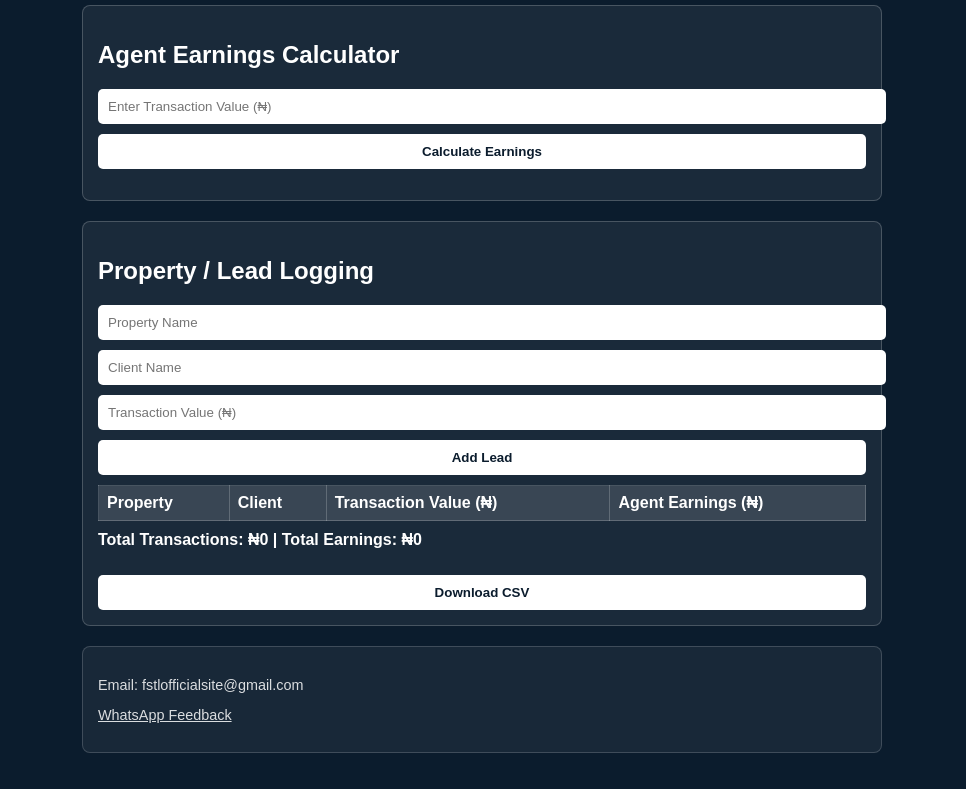
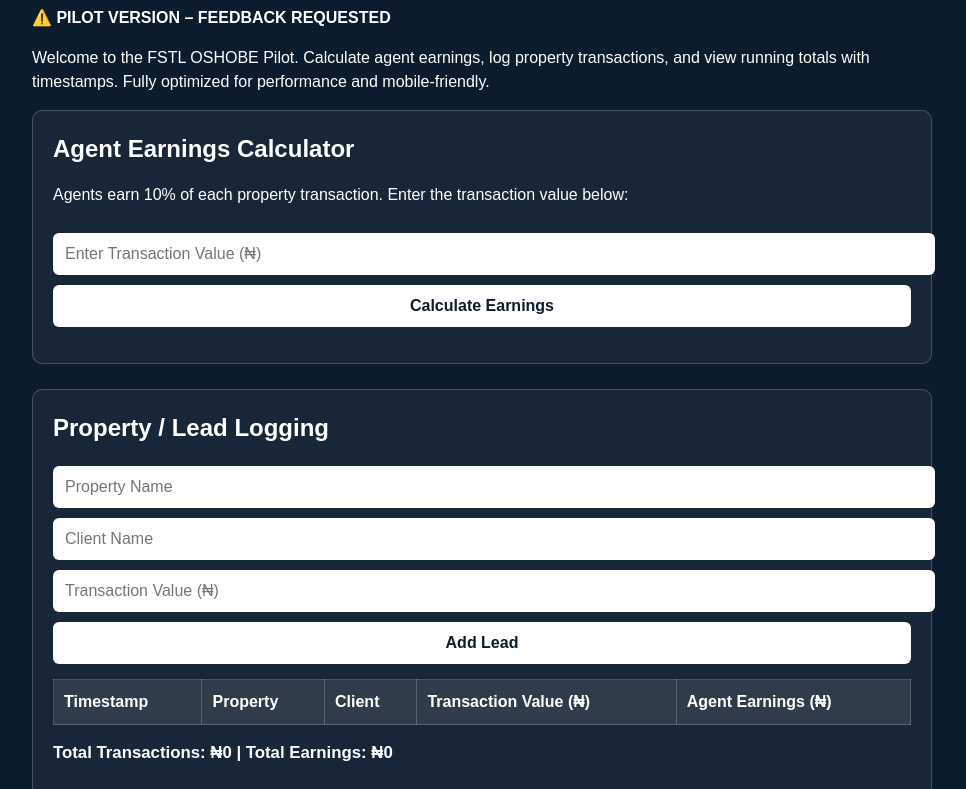
Before and after one commit to omorishaoba-alt/fstl-oshobe-pilot, a plain HTML site: page index.html in a window 1280 px wide. Shown: the part 175-964 px from the top of the page, without its empty margins (158-1124 px from the left). Drawn offline with Linux system fonts and the light colour scheme.

Commit message:
Update title and enhance styling in index.html

```diff
--- a/index.html
+++ b/index.html
@@ -2,34 +2,107 @@
 <html lang="en">
 <head>
 <meta charset="UTF-8">
-<title>OSHOBE – FSTL Pilot</title>
+<title>OSHOBE – FSTL Professional Pilot</title>
 <meta name="viewport" content="width=device-width, initial-scale=1.0">
 
 <style>
-/* Official simple colors */
-body { font-family: Arial, sans-serif; background: #0B1C2D; color: #ffffff; margin: 0; padding: 20px; }
-h1, h2 { color: #ffffff; margin-bottom: 10px; }
-.container { max-width: 800px; margin: auto; }
-.card { background: #ffffff10; border: 1px solid #ffffff33; border-radius: 8px; padding: 15px; margin-bottom: 20px; }
+:root {
+  --fstl-blue: #0B1C2D;
+  --fstl-white: #FFFFFF;
+}
 
-/* Inputs and buttons */
-input, button { width: 100%; padding: 10px; margin-top: 10px; border-radius: 5px; border: none; }
-button { background: #ffffff; color: #0B1C2D; font-weight: bold; cursor: pointer; }
-button:hover { background: #e6e6e6; }
+body {
+  margin: 0;
+  font-family: Arial, sans-serif;
+  background-color: var(--fstl-blue);
+  color: var(--fstl-white);
+  line-height: 1.5;
+}
+.container {
+  max-width: 900px;
+  margin: auto;
+  padding: 20px;
+}
+h1, h2 {
+  margin: 0 0 10px 0;
+}
 
-/* Table */
-table { width: 100%; border-collapse: collapse; margin-top: 10px; }
-td, th { border: 1px solid #ffffff33; padding: 8px; text-align: left; }
-th { background: #ffffff22; }
+/* Header */
+.header {
+  display: flex;
+  align-items: center;
+  gap: 15px;
+  margin-bottom: 25px;
+}
+.header img {
+  height: 60px;
+  width: auto;
+}
+.header div {
+  font-size: 1em;
+}
+
+/* Card Layout */
+.card {
+  background-color: rgba(255,255,255,0.05);
+  border: 1px solid rgba(255,255,255,0.2);
+  border-radius: 10px;
+  padding: 20px;
+  margin-bottom: 25px;
+}
+
+/* Inputs & Buttons */
+input, button {
+  width: 100%;
+  padding: 12px;
+  margin-top: 10px;
+  border-radius: 6px;
+  border: none;
+  font-size: 1em;
+}
+button {
+  background-color: var(--fstl-white);
+  color: var(--fstl-blue);
+  font-weight: bold;
+  cursor: pointer;
+  transition: background 0.2s;
+}
+button:hover {
+  background-color: #e6e6e6;
+}
+
+/* Tables */
+table {
+  width: 100%;
+  border-collapse: collapse;
+  margin-top: 15px;
+}
+th, td {
+  border: 1px solid rgba(255,255,255,0.2);
+  padding: 10px;
+  text-align: left;
+}
+th {
+  background-color: rgba(255,255,255,0.1);
+}
+
+/* Summary */
+.summary {
+  margin-top: 15px;
+  font-weight: bold;
+  font-size: 1.05em;
+}
 
 /* Footer */
-.footer { font-size: 0.9em; opacity: 0.85; margin-top: 20px; }
-a { color: #ffffff; text-decoration: underline; }
-
-.summary { margin-top: 10px; font-weight: bold; }
-.header { display: flex; align-items: center; gap: 10px; margin-bottom: 15px; }
-.header img { height: 50px; width: auto; }
-.header div { font-size: 0.95em; }
+.footer {
+  font-size: 0.9em;
+  opacity: 0.85;
+  margin-top: 25px;
+}
+a {
+  color: var(--fstl-white);
+  text-decoration: underline;
+}
 </style>
 </head>
 
@@ -46,12 +119,14 @@ Official Address: 19, Egbue Avenue, Off Benoni Hospital Road, GRA, Benin City
 </div>
 </div>
 
-<h1>OSHOBE – FSTL Pilot</h1>
+<h1>OSHOBE – FSTL Professional Pilot</h1>
 <p><strong>⚠️ PILOT VERSION – FEEDBACK REQUESTED</strong></p>
+<p>Welcome to the FSTL OSHOBE Pilot. Calculate agent earnings, log property transactions, and view running totals with timestamps. Fully optimized for performance and mobile-friendly.</p>
 
-<!-- Earnings Calculator -->
+<!-- Agent Earnings Calculator -->
 <div class="card">
 <h2>Agent Earnings Calculator</h2>
+<p>Agents earn 10% of each property transaction. Enter the transaction value below:</p>
 <input type="number" id="amount" placeholder="Enter Transaction Value (₦)">
 <button onclick="calculate()">Calculate Earnings</button>
 <p id="result"></p>
@@ -68,6 +143,7 @@ Official Address: 19, Egbue Avenue, Off Benoni Hospital Road, GRA, Benin City
 <table>
 <thead>
 <tr>
+<th>Timestamp</th>
 <th>Property</th>
 <th>Client</th>
 <th>Transaction Value (₦)</th>
@@ -82,8 +158,9 @@ Official Address: 19, Egbue Avenue, Off Benoni Hospital Road, GRA, Benin City
 <button onclick="downloadCSV()">Download CSV</button>
 </div>
 
-<!-- Footer / Feedback -->
+<!-- Feedback -->
 <div class="card footer">
+<h2>Send Feedback</h2>
 <p>Email: fstlofficialsite@gmail.com</p>
 <p><a href="https://wa.me/2348035888622?text=Hello%20FSTL%2C%20this%20is%20my%20feedback%20on%20the%20OSHOBE%20pilot%3A" target="_blank">WhatsApp Feedback</a></p>
 </div>
@@ -93,9 +170,14 @@ Official Address: 19, Egbue Avenue, Off Benoni Hospital Road, GRA, Benin City
 <script>
 let totalValue = 0, totalEarnings = 0;
 
+function getTimestamp() {
+  const now = new Date();
+  return now.toLocaleString();
+}
+
 function calculate() {
   const val = Number(document.getElementById("amount").value);
-  if (!val) { document.getElementById("result").textContent = "Enter a valid transaction value."; return; }
+  if (!val) { document.getElementById("result").textContent = "Please enter a valid transaction value."; return; }
   const earn = val * 0.10;
   document.getElementById("result").textContent = "Agent Earnings: ₦" + earn.toLocaleString();
 }
@@ -107,7 +189,9 @@ function addRow() {
   if (!p || !c || !v) return;
 
   const e = v * 0.10;
+  const ts = getTimestamp();
   const row = `<tr>
+    <td>${ts}</td>
     <td>${p}</td>
     <td>${c}</td>
     <td>₦${v.toLocaleString()}</td>
@@ -126,13 +210,12 @@ function addRow() {
 }
 
 function downloadCSV() {
-  let csv = "Property,Client,Transaction Value (₦),Agent Earnings (₦)\n";
+  let csv = "Timestamp,Property,Client,Transaction Value (₦),Agent Earnings (₦)\n";
   document.querySelectorAll("#log tr").forEach(row => {
     const cols = row.querySelectorAll("td");
-    const line = Array.from(cols).map(td => td.textContent.replace(/₦|,/g, "")).join(",");
+    const line = Array.from(cols).map(td => td.textContent.replace(/₦|,/g,"")).join(",");
     csv += line + "\n";
   });
-
   const blob = new Blob([csv], { type: "text/csv;charset=utf-8;" });
   const link = document.createElement("a");
   link.href = URL.createObjectURL(blob);
```
